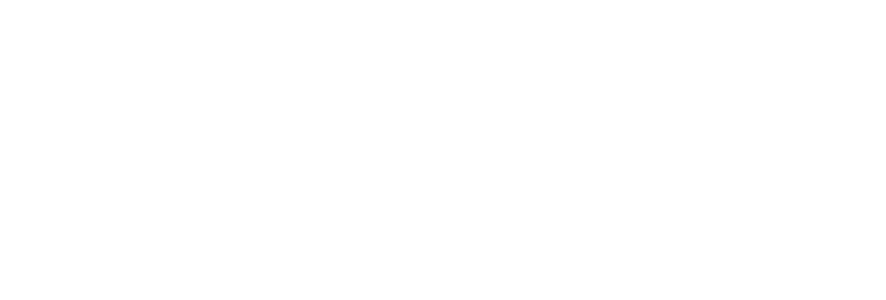
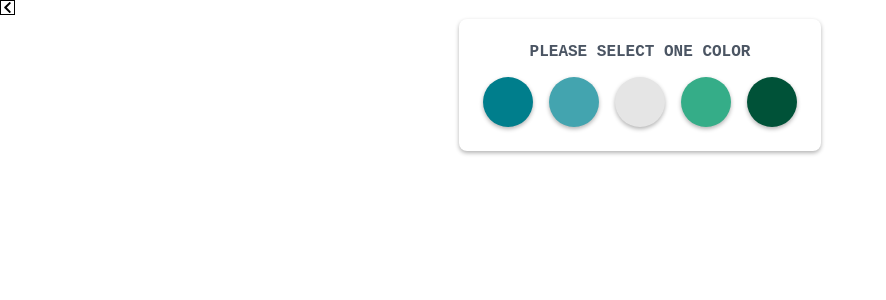
Before and after one commit to Robdsjr007/Labonc, a React (Vite) app: page /quiz in a window 1280 px wide. Shown: the top 300 px of the page, without its empty margins (0-886 px from the left). Built offline with nearby package versions, Linux system fonts and the light colour scheme.

Commit message:
new screen and construct quiz

```diff
--- a/package.json
+++ b/package.json
@@ -25,6 +25,7 @@
     "eslint-plugin-react-refresh": "^0.4.9",
     "globals": "^15.9.0",
     "jest": "^29.7.0",
+    "prettier": "^3.3.3",
     "sass": "^1.79.4",
     "typescript": "^5.5.3",
     "typescript-eslint": "^8.0.1",
--- /dev/null
+++ b/src/components/BackButton/BackButton.module.sass
@@ -0,0 +1,7 @@
+@use '../../styles/mixins'
+@use '../../styles/variables'
+
+.ArrowLeft
+    @include mixins.widthAndHeight(15px, 15px)
+    color: black
+    border: 1px solid black
--- /dev/null
+++ b/src/components/BackButton/BackButton.tsx
@@ -0,0 +1,20 @@
+import styles from './BackButton.module.sass';
+
+import { Link, } from 'react-router-dom';
+import { FaChevronLeft } from 'react-icons/fa';
+
+type Props = {
+    link: string;
+}
+
+const BackButton = ({ link }: Props) => {
+    return (
+        <nav>
+            <Link to={link}>
+                <FaChevronLeft className={styles.ArrowLeft}/>
+            </Link>
+        </nav>
+    )
+}
+
+export default BackButton
--- /dev/null
+++ b/src/components/CardDesktop/CardDesktop.sass
@@ -0,0 +1,131 @@
+.container
+    display: flex
+    flex-direction: column
+    align-items: flex-start
+    gap: 16px
+    overflow: hidden
+    border-radius: 8px
+    padding: 24px
+    box-shadow: 0 2px 4px rgba(0, 0, 0, 0.3)
+
+.title
+    width: 100%
+    text-align: center
+    font-family: monospace
+    font-size: 1rem
+    font-weight: bold
+    text-transform: uppercase
+    color: #4b5563
+
+.ball-options
+    display: flex
+    align-items: center
+    gap: 16px
+
+.ball-option
+    position: relative
+    display: flex
+    height: 50px
+    width: 50px
+    align-items: center
+    justify-content: center
+
+    input
+        position: absolute
+        height: 100%
+        width: 100%
+        cursor: pointer
+        opacity: 0
+        z-index: 10
+
+    .circle
+        position: absolute
+        height: 100%
+        width: 100%
+        border-radius: 50%
+        padding: 8px
+        box-shadow: 0 2px 4px rgba(0, 0, 0, 0.3)
+        transition: transform 0.3s, box-shadow 0.3s
+
+    .circle-inner
+        position: absolute
+        height: 100%
+        width: 100%
+        border-radius: 50%
+        transform: scale(0)
+        transition: transform 0.5s
+        z-index: -1
+
+    input:checked ~ .circle
+        transform: scale(1.1)
+        box-shadow: 0 0 0 2px currentColor
+
+    input:checked ~ .circle-inner
+        transform: scale(5)
+
+    .icon
+        position: absolute
+
+    /* Never */
+    &.never .circle
+        background-color: #007E8C
+        box-shadow: 0 2px 4px rgba(0, 0, 0, 0.3)
+        border-color: #9bc8ff
+
+    &.never .circle-inner
+        background-color: #03b8cc
+
+    &.never .icon
+        stroke: #9bc8ff
+
+    /* Male */
+    &.male .circle
+        background-color: #43A4AF
+        box-shadow: 0 2px 4px rgba(0, 0, 0, 0.3)
+        border-color: #60a5fa
+
+    &.male .circle-inner
+        background-color: #5ce7f7
+
+    &.male .icon
+        stroke: #60a5fa
+
+    /* Female */
+    &.female .circle
+        background-color: #E5E5E5
+        box-shadow: 0 2px 4px rgba(0, 0, 0, 0.3)
+        border-color: #f472b6
+
+    &.female .circle-inner
+        background-color: #f1f1f1
+
+    &.female .icon
+        fill: #f472b6
+
+    /* Non-binary */
+    &.non-binary .circle
+        background-color: #35AD88
+        box-shadow: 0 2px 4px rgba(0, 0, 0, 0.3)
+        border-color: #c084fc
+
+    &.non-binary .circle-inner
+        background-color: #45e0b2
+
+    &.non-binary .icon
+        fill: #c084fc
+
+    /* None */
+    &.none .circle
+        background-color: #005238
+        box-shadow: 0 2px 4px rgba(0, 0, 0, 0.3)
+        border-color: #a3a3a3
+
+    &.none .circle-inner
+        background-color: #009465
+
+    &.none .icon
+        stroke: #a3a3a3
+
+@media (max-width: 390px)
+    .container
+        display: none
--- /dev/null
+++ b/src/components/CardDesktop/CardDesktop.tsx
@@ -0,0 +1,42 @@
+import './CardDesktop.sass'
+
+const CardDesktop = () => {
+    return (
+        <article className="container">
+            <span className="title">Please select one color</span>
+            <div className="ball-options">
+                <div className="ball-option never">
+                    <input value="male" name="gender" type="radio" />
+                    <div className="circle"></div>
+                    <div className="circle-inner"></div>
+                </div>
+
+                <div className="ball-option male">
+                    <input value="male" name="gender" type="radio" />
+                    <div className="circle"></div>
+                    <div className="circle-inner"></div>
+                </div>
+
+                <div className="ball-option female">
+                    <input value="female" name="gender" type="radio" />
+                    <div className="circle"></div>
+                    <div className="circle-inner"></div>
+                </div>
+
+                <div className="ball-option non-binary">
+                    <input value="non-binary" name="gender" type="radio" />
+                    <div className="circle"></div>
+                    <div className="circle-inner"></div>
+                </div>
+
+                <div className="ball-option none">
+                    <input value="none" name="gender" type="radio" />
+                    <div className="circle"></div>
+                    <div className="circle-inner"></div>
+                </div>
+            </div>
+        </article>
+    )
+}
+
+export default CardDesktop
--- a/src/components/CardMobile/CardMobile.sass
+++ b/src/components/CardMobile/CardMobile.sass
@@ -76,6 +76,6 @@
     .radio_input:has(input:not([value="value-2"]):checked ) &.error
         display: flex
 
-@media (width > 900px)
+@media (width >= 391px)
     .radio_input
         display: none
--- /dev/null
+++ b/src/pages/Quiz/Quiz.module.sass
@@ -0,0 +1,5 @@
+@use '../../styles/variables'
+@use '../../styles/mixins'
+
+.container
+    @include mixins.flexContent(flex, center, flex-start)
--- a/src/pages/Quiz/Quiz.tsx
+++ b/src/pages/Quiz/Quiz.tsx
@@ -1,9 +1,17 @@
+import styles from './Quiz.module.sass';
+
 import CardMobile from "../../components/CardMobile/CardMobile";
+import BackButton from '../../components/BackButton/BackButton';
+import CardDesktop from '../../components/CardDesktop/CardDesktop';
 
 const Quiz = () => {
 	return (
 		<>
-			<CardMobile />
+			<BackButton link={"/"} />
+			<main className={styles.container}>
+				<CardMobile />
+				<CardDesktop />
+			</main>
 		</>
 	);
 };
```
Also changed, not shown: 1 other file (tests, documents, lock files or other folders).
